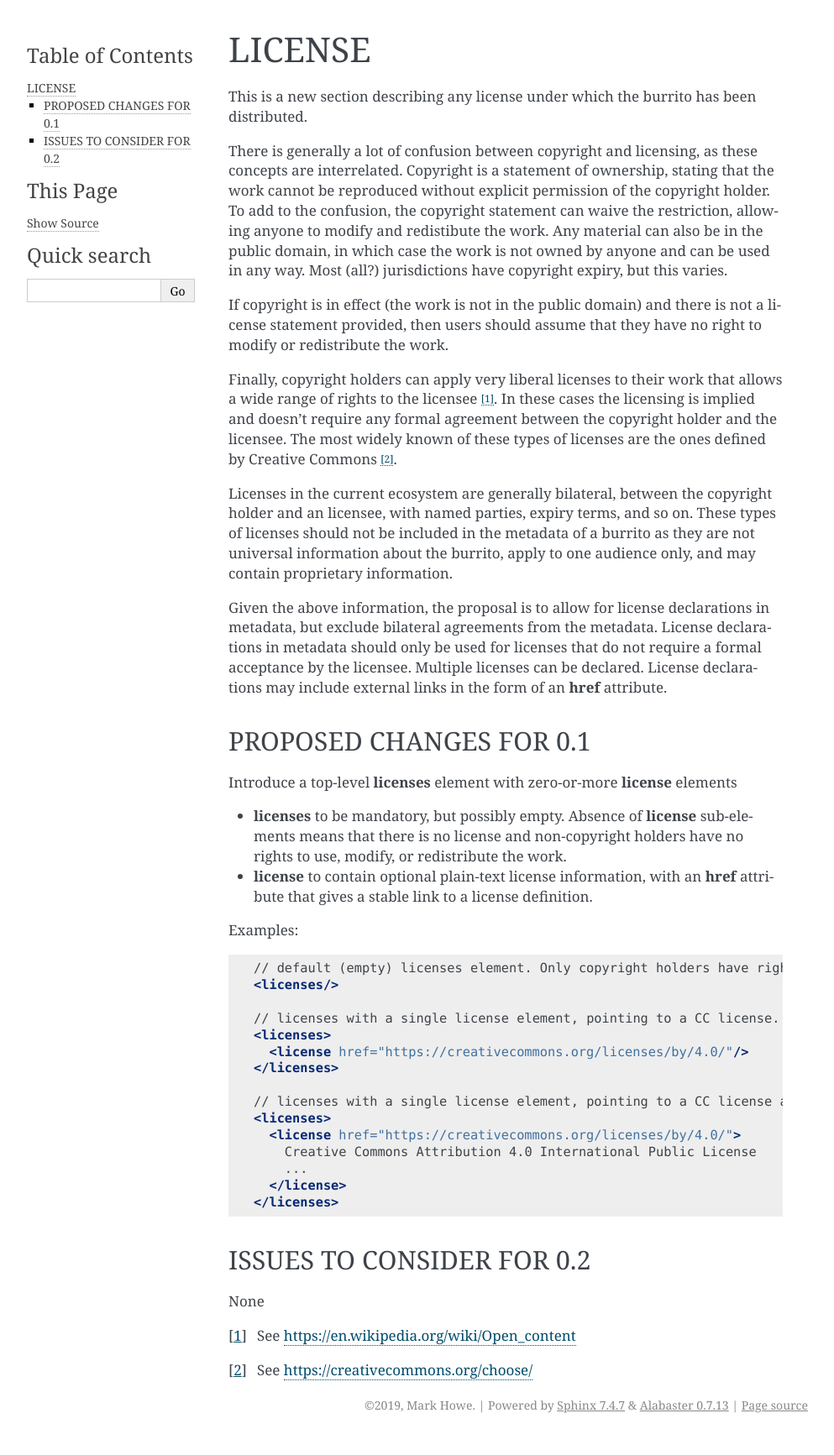
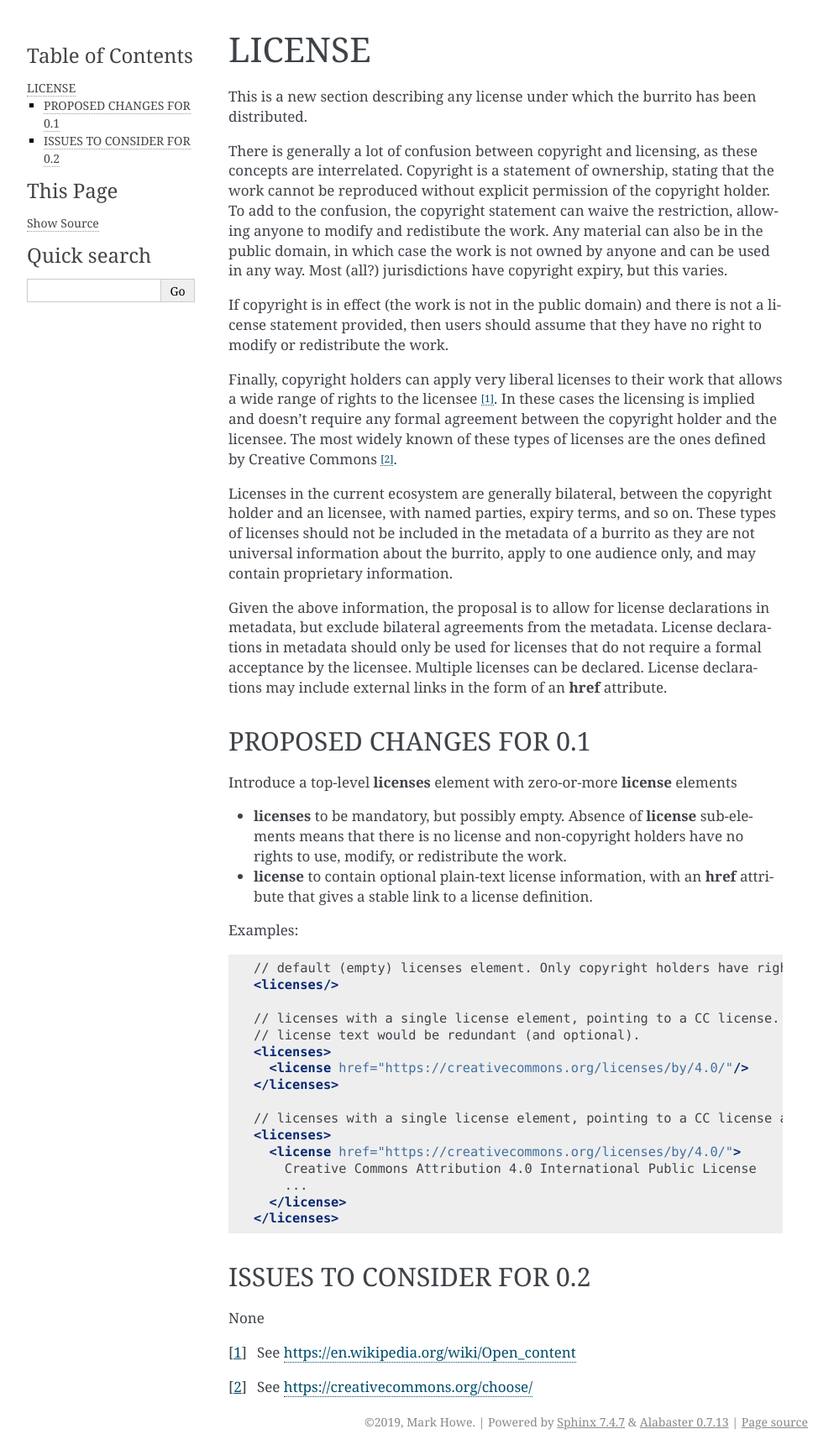
Before and after one commit to bible-technology/scripture-burrito, a Sphinx documentation site: the page built from proto_doc/sb_0_1/source/05b_license.rst, in a window 1280 px wide. Shown: the whole page at 84% size, without its empty margins (148-1141 px from the left). Built offline with Sphinx 7.4.7, drawn with Linux system fonts in a browser that asks for light colours.

Commit message:
formatting

```diff
--- a/proto_doc/sb_0_1/source/05b_license.rst
+++ b/proto_doc/sb_0_1/source/05b_license.rst
@@ -32,7 +32,8 @@ Examples:
     // default (empty) licenses element. Only copyright holders have rights on this work.
     <licenses/>
 
-    // licenses with a single license element, pointing to a CC license. In this case license text would be redundant (and optional).
+    // licenses with a single license element, pointing to a CC license. In this case
+    // license text would be redundant (and optional).
     <licenses>
       <license href="https://creativecommons.org/licenses/by/4.0/"/>
     </licenses>
```
